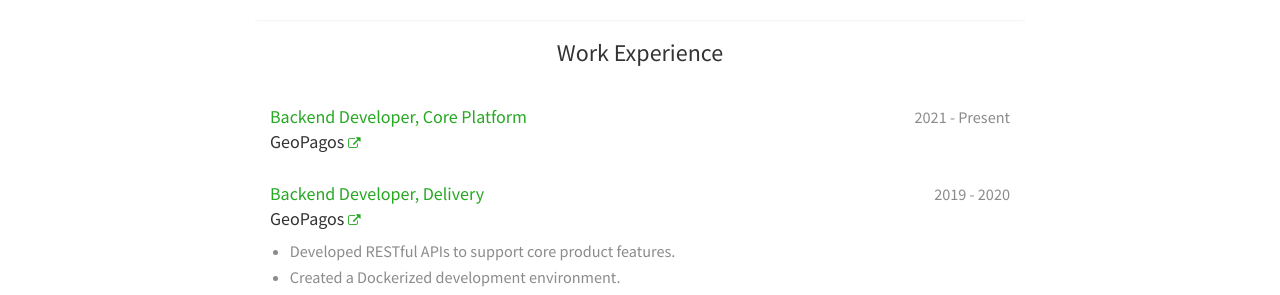
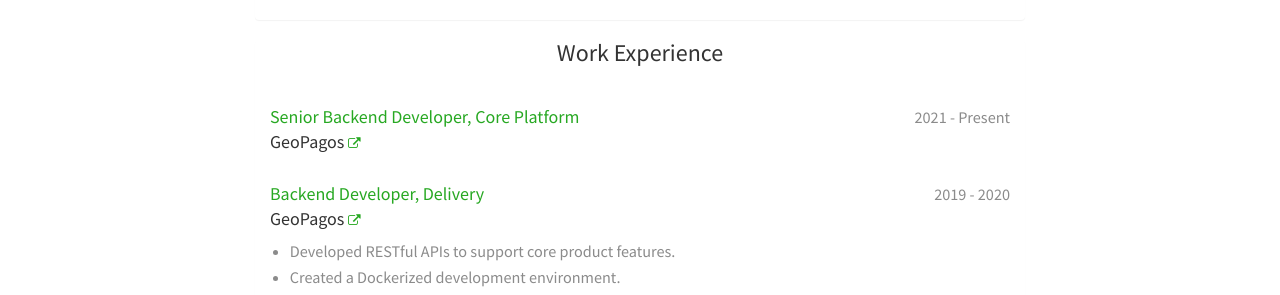
Before and after one commit to jfernancordova/jfernancordova.github.io, a Jekyll site: the page built from resume.html, in a window 1280 px wide. Shown: the part 290-585 px from the top of the page. Built offline with Jekyll 4.4.1, drawn with Linux system fonts in a browser that asks for light colours; nearby versions of some CDN libraries.

Commit message:
Update employment.yml

```diff
--- a/_data/employment.yml
+++ b/_data/employment.yml
@@ -1,4 +1,4 @@
-- title: "Backend Developer, Core Platform"
+- title: "Senior Backend Developer, Core Platform"
   company: "GeoPagos"
   link: "https://www.geopagos.com/"
   dates: "2021 - Present"
```
